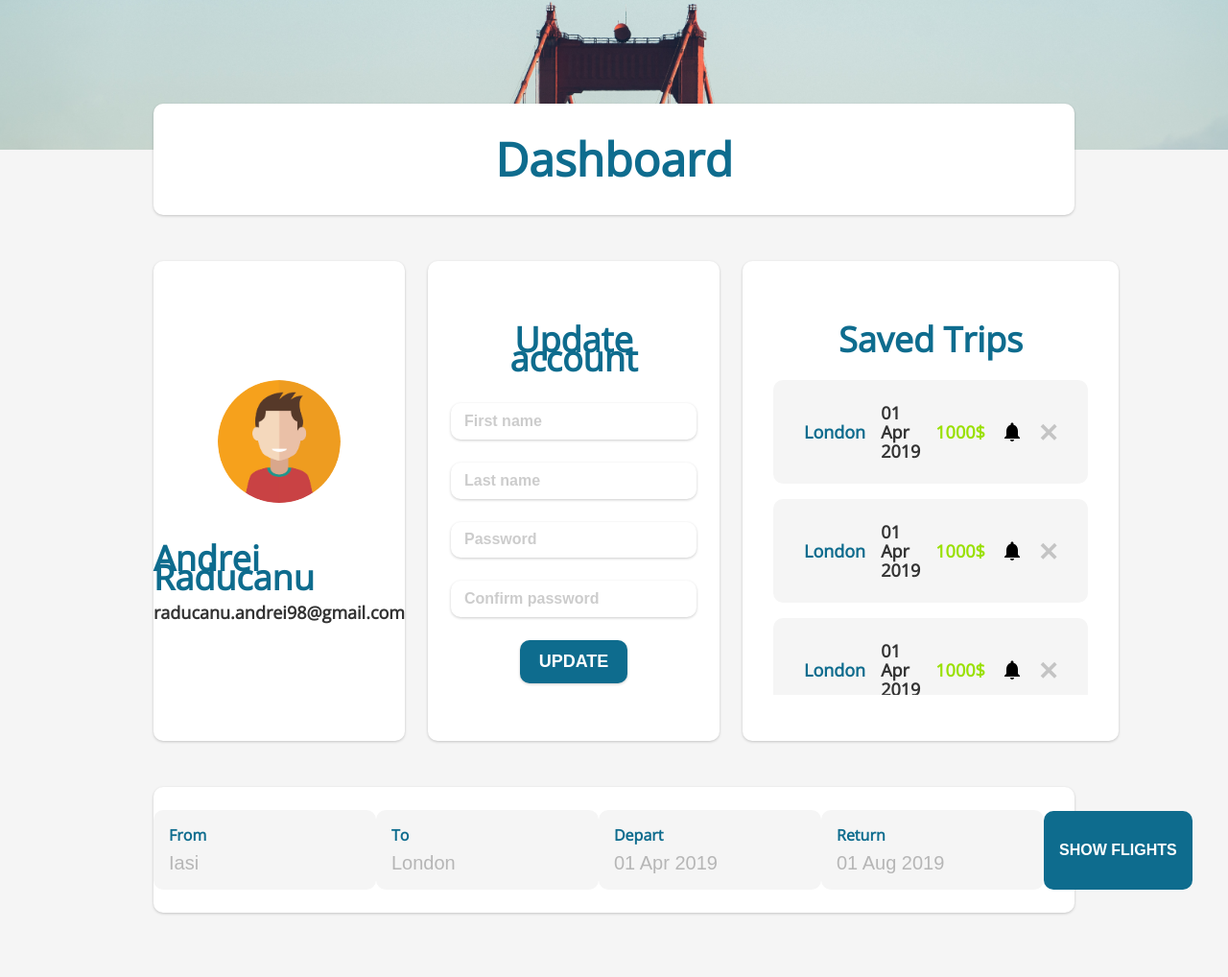
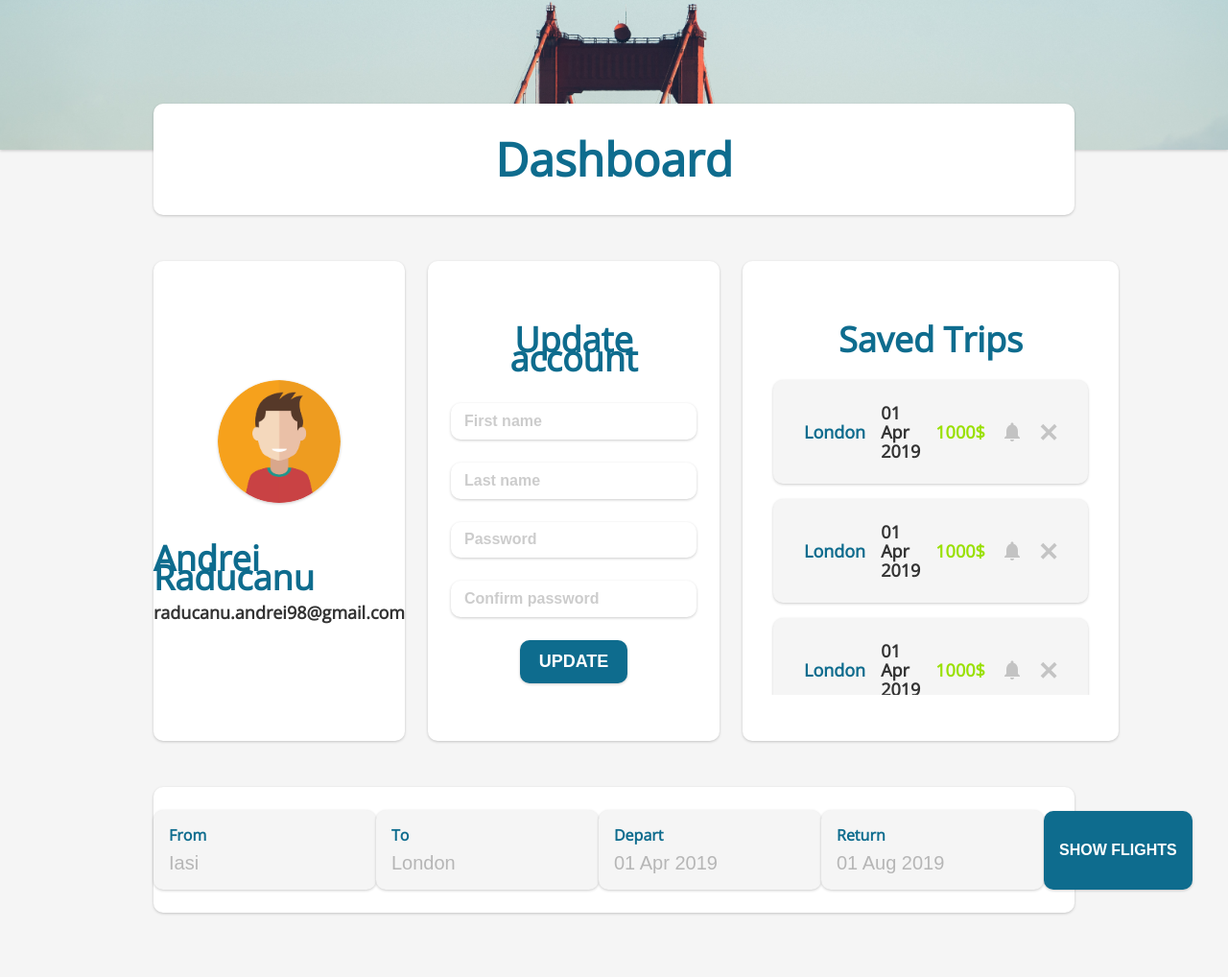
Before and after one commit to StavaracheAntonio/proiect-TW, a PHP site: page /Dashboard.php in a window 1280 px wide. Shown: the part 144-1162 px from the top of the page at 96% size. Run offline with PHP 8.4, Linux system fonts and the light colour scheme.

Commit message:
fixed css

```diff
--- a/styles/modules/userpanel.css
+++ b/styles/modules/userpanel.css
@@ -170,13 +170,12 @@
 .user-trip-item .notification {
     margin: 0 8px;
     font-weight: bold;
-    color: rgba(0, 0, 0, 0.2);
+    opacity: 0.2;
     cursor: pointer;
-    margin: 0 8px;
 }
 
 .user-trip-item .notification:hover {
-    color: #0E6C8E;
+    opacity: 1;
 }
 
 .user-trip-item .delete {
--- a/views/bar/FlightBar.php
+++ b/views/bar/FlightBar.php
@@ -1,19 +1,19 @@
 <form class="flight-bar shadow">
-    <div class="flight-bar-item">
+    <div class="flight-bar-item shadow">
         <label>From</label>
         <input type="text" name="from" id="from" placeholder="Iasi">
     </div>
-    <div class="flight-bar-item">
+    <div class="flight-bar-item shadow">
         <label>To</label>
         <input type="text" name="from" id="from" placeholder="London">
     </div>
-    <div class="flight-bar-item">
+    <div class="flight-bar-item shadow">
         <label>Depart</label>
         <input type="text" name="from" id="from" placeholder="01 Apr 2019">
     </div>
-    <div class="flight-bar-item">
+    <div class="flight-bar-item shadow">
         <label>Return</label>
         <input type="text" name="from" id="from" placeholder="01 Aug 2019">
     </div>
-    <input type="submit" value="SHOW FLIGHTS">
+    <input type="submit" class="shadow" value="SHOW FLIGHTS">
 </form>
--- a/views/bar/TopBar.php
+++ b/views/bar/TopBar.php
@@ -1,4 +1,4 @@
-<div class="top-bar">
+<div class="top-bar shadow">
     <div id="menu1" class="menu">
         <button onclick="document.getElementById('signup').style.display='block'" class="button shadow">
             Sign Up
--- a/views/trip/TripListItem.php
+++ b/views/trip/TripListItem.php
@@ -7,6 +7,6 @@
             <br><br>
             Book a flight to Hanoi with Qatar Airways to experience the exuberance of Vietnamese culture
             amid Eurasian architecture in a tropical climate.</p>
-        <a href="trip.php">Find more about London</a>
+        <a href="trip.php" class="shadow">Find more about London</a>
     </div>
 </div>
--- a/views/user/UserInfoPanel.php
+++ b/views/user/UserInfoPanel.php
@@ -1,5 +1,5 @@
 <div class="user-info-panel shadow">
-    <img src="styles/img/icons/user.png" alt="user">
+    <img src="styles/img/icons/user.png" class="shadow" alt="user">
     <h2>Andrei Raducanu</h2>
     <h4>raducanu.andrei98@gmail.com</h4>
 </div>
--- a/views/user/UserTripPanelItem.php
+++ b/views/user/UserTripPanelItem.php
@@ -1,4 +1,4 @@
-<div class="user-trip-item">
+<div class="user-trip-item shadow">
     <h4 class="location">London</h4>
     <h4 class="date">01 Apr 2019</h4>
     <h4 class="price">1000$</h4>
```
Also changed, not shown: views/bar/SearchBar.php (+7 -7 lines), views/trip/TripInfo.php (+4 -4 lines), styles/img/icons/calendar.svg (deleted), styles/img/icons/dislike.svg (deleted), styles/img/icons/like.svg (deleted), styles/img/icons/location.svg (deleted), styles/img/icons/person.svg (deleted), styles/img/icons/star.png (deleted), 1 other file.
